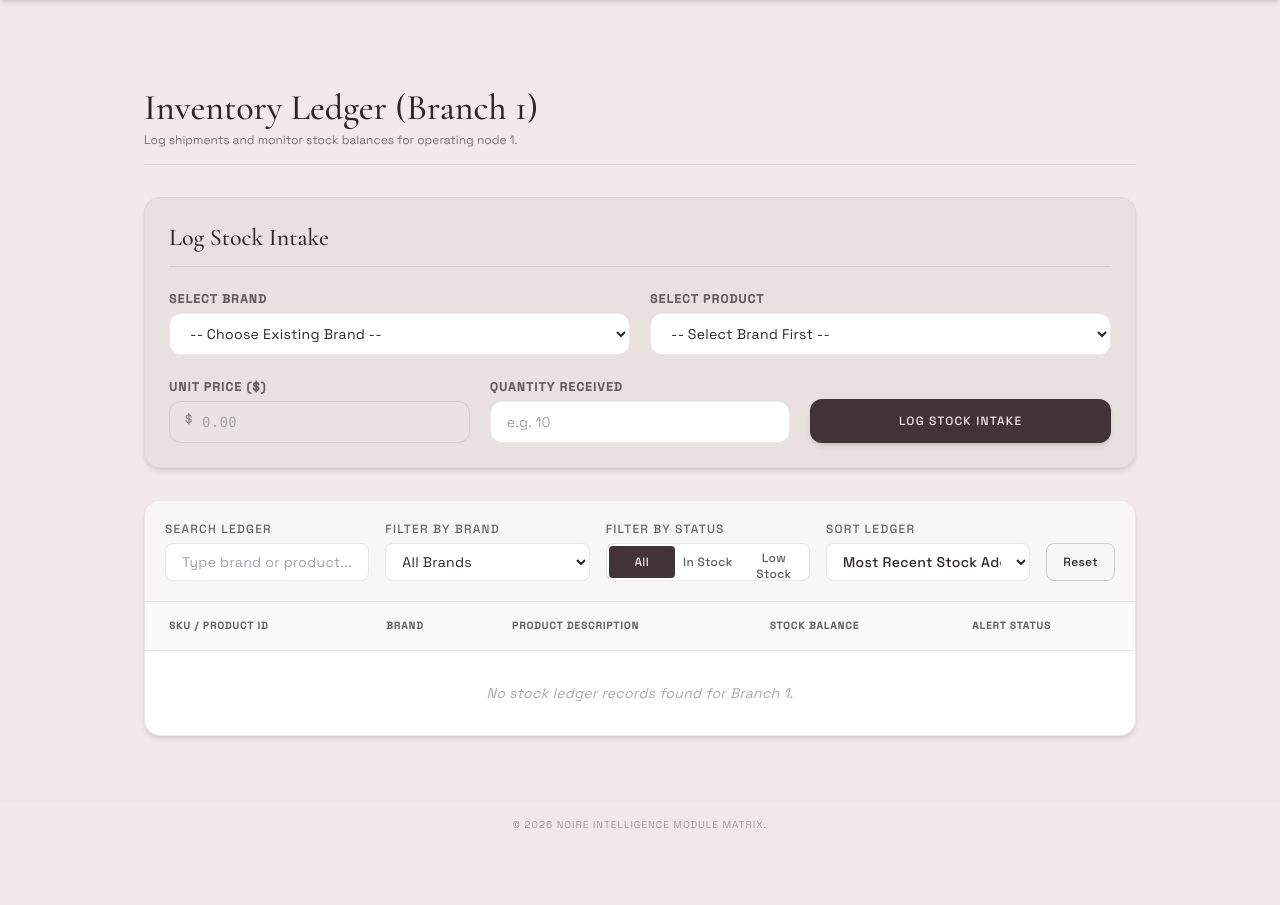
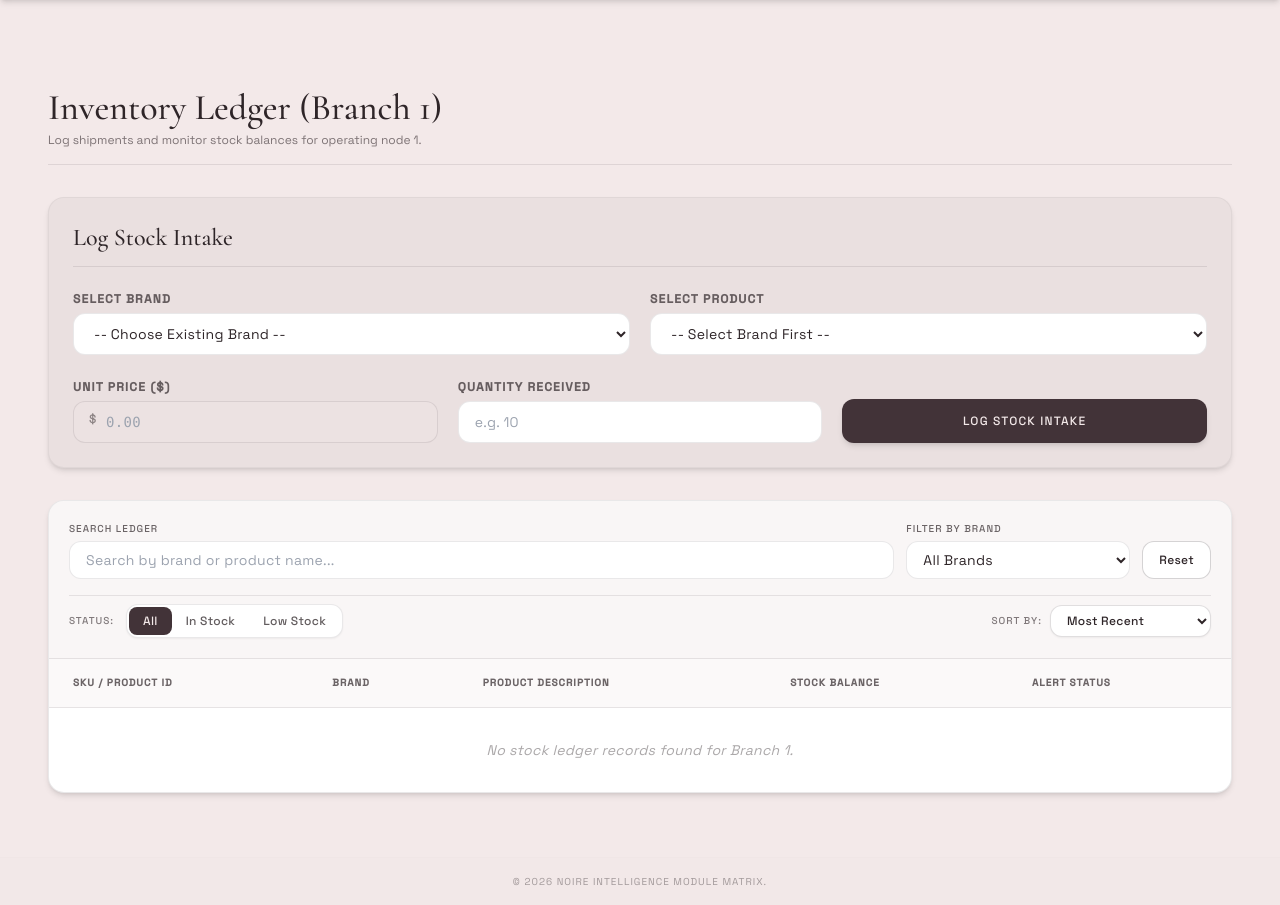
Before and after one commit to renashadahal/makeupsalesprediction, a Flask app: page /inventory in a window 1280 px wide. Shown: the part 69-974 px from the top of the page. Before the commit the page ends 897 px from the top, so only its background shows below. Run offline with Flask 3, Linux system fonts and the light colour scheme; the visitor is signed in with stand-in values (Sample User, id 1); data that the repository does not hold is empty; some libraries are stand-ins or nearby versions.

Commit message:
refactor(inventory): optimize toolbar layout into 2-tier spacious design with compact sort dropdown

```diff
--- a/templates/inventory.html
+++ b/templates/inventory.html
@@ -1,6 +1,6 @@
 {% extends "base.html" %}
 {% block content %}
-<div class="max-w-5xl mx-auto px-4 py-8 space-y-8">
+<div class="max-w-7xl mx-auto px-4 py-8 space-y-8">
 
     <div class="border-b border-noireText/10 pb-4">
         <h2 class="text-4xl text-noireText font-serif">Inventory Ledger (Branch {{ current_branch }})</h2>
@@ -55,58 +55,62 @@
 
     <div class="bg-white rounded-2xl border border-noireText/10 shadow-md overflow-hidden">
         <!-- Search, Filter & Sort Controls -->
-        <div class="p-5 border-b border-noireText/10 bg-parchment/30 flex flex-col lg:flex-row gap-4 items-stretch lg:items-end justify-between text-xs tracking-wide">
-            <div class="flex-grow grid grid-cols-1 sm:grid-cols-2 lg:grid-cols-4 gap-4">
-                <!-- 1. Search Ledger -->
-                <div class="flex flex-col gap-1.5">
-                    <label for="table_search" class="font-medium uppercase text-noireText/70 tracking-widest">Search Ledger</label>
+        <div class="p-5 border-b border-noireText/10 bg-parchment/30 space-y-4 text-xs tracking-wide">
+
+            <!-- Upper Row: Search, Brand Filter, Reset -->
+            <div class="flex flex-col md:flex-row gap-3 items-stretch md:items-end">
+                <div class="flex-grow flex flex-col gap-1">
+                    <label for="table_search" class="font-medium uppercase text-noireText/70 tracking-widest text-[10px]">Search Ledger</label>
                     <div class="relative">
-                        <input type="text" id="table_search" placeholder="Type brand or product..." class="w-full px-4 py-2 rounded-lg bg-white border border-noireText/10 text-noireText focus:outline-none focus:border-dustyRose focus:ring-1 focus:ring-dustyRose transition-all text-sm">
+                        <input type="text" id="table_search" placeholder="Search by brand or product name..." class="w-full px-4 py-2 rounded-xl bg-white border border-noireText/10 text-noireText focus:outline-none focus:border-dustyRose focus:ring-1 focus:ring-dustyRose transition-all text-sm">
                     </div>
                 </div>
 
-                <!-- 2. Filter by Brand -->
-                <div class="flex flex-col gap-1.5">
-                    <label for="table_filter_brand" class="font-medium uppercase text-noireText/70 tracking-widest">Filter by Brand</label>
-                    <select id="table_filter_brand" class="w-full px-3 py-2 rounded-lg bg-white border border-noireText/10 text-noireText focus:outline-none focus:border-dustyRose focus:ring-1 focus:ring-dustyRose transition-all text-sm">
+                <div class="w-full md:w-56 flex flex-col gap-1">
+                    <label for="table_filter_brand" class="font-medium uppercase text-noireText/70 tracking-widest text-[10px]">Filter by Brand</label>
+                    <select id="table_filter_brand" class="w-full px-3 py-2 rounded-xl bg-white border border-noireText/10 text-noireText focus:outline-none focus:border-dustyRose focus:ring-1 focus:ring-dustyRose transition-all text-sm">
                         <option value="">All Brands</option>
                     </select>
                 </div>
 
-                <!-- 3. Filter by Status (Tabs) -->
-                <div class="flex flex-col gap-1.5">
-                    <label class="font-medium uppercase text-noireText/70 tracking-widest">Filter by Status</label>
-                    <div class="flex rounded-lg border border-noireText/10 overflow-hidden bg-white p-0.5 h-[38px]">
-                        <button type="button" data-status="" class="status-tab flex-1 py-1 px-2 rounded text-center transition-all font-medium text-xs bg-deepWine text-velvet">
+                <button id="clear_filters" type="button" class="px-4 py-2 bg-white hover:bg-velvet/40 border border-noireText/20 hover:border-noireText/40 rounded-xl text-noireText transition-all font-medium text-xs flex items-center justify-center gap-1.5 h-[38px] shrink-0">
+                    Reset
+                </button>
+            </div>
+
+            <!-- Lower Row: Status Tabs & Inline Sort Control -->
+            <div class="flex flex-col sm:flex-row gap-3 sm:items-center justify-between pt-2 border-t border-noireText/10">
+                <!-- Status Tabs -->
+                <div class="flex items-center gap-2">
+                    <span class="font-medium uppercase text-noireText/60 tracking-widest text-[10px] hidden sm:inline-block mr-1">Status:</span>
+                    <div class="inline-flex rounded-xl border border-noireText/10 overflow-hidden bg-white p-0.5 h-[34px] shadow-sm">
+                        <button type="button" data-status="" class="status-tab py-1 px-3.5 rounded-lg text-center transition-all font-medium text-xs bg-deepWine text-velvet">
                             All
                         </button>
-                        <button type="button" data-status="in-stock" class="status-tab flex-1 py-1 px-2 rounded text-center transition-all font-medium text-xs hover:bg-velvet/50 text-noireText/75">
+                        <button type="button" data-status="in-stock" class="status-tab py-1 px-3.5 rounded-lg text-center transition-all font-medium text-xs hover:bg-velvet/50 text-noireText/75">
                             In Stock
                         </button>
-                        <button type="button" data-status="low" class="status-tab flex-1 py-1 px-2 rounded text-center transition-all font-medium text-xs hover:bg-velvet/50 text-noireText/75">
+                        <button type="button" data-status="low" class="status-tab py-1 px-3.5 rounded-lg text-center transition-all font-medium text-xs hover:bg-velvet/50 text-noireText/75">
                             Low Stock
                         </button>
                     </div>
                 </div>
 
-                <!-- 4. Sort Ledger Dropdown -->
-                <div class="flex flex-col gap-1.5">
-                    <label for="table_sort" class="font-medium uppercase text-noireText/70 tracking-widest">Sort Ledger</label>
-                    <select id="table_sort" class="w-full px-3 py-2 rounded-lg bg-white border border-noireText/10 text-noireText focus:outline-none focus:border-dustyRose focus:ring-1 focus:ring-dustyRose transition-all text-sm font-medium">
-                        <option value="recent">Most Recent Stock Added</option>
-                        <option value="stock-asc">Stock: Low to High (Low Stock First)</option>
-                        <option value="stock-desc">Stock: High to Low</option>
-                        <option value="product-asc">Product Name (A-Z)</option>
+                <!-- Compact Inline Sort Control -->
+                <div class="flex items-center gap-2 self-start sm:self-auto">
+                    <label for="table_sort" class="font-medium uppercase text-noireText/60 tracking-widest text-[10px] shrink-0">Sort By:</label>
+                    <select id="table_sort" class="px-3 py-1.5 rounded-xl bg-white border border-noireText/15 text-noireText focus:outline-none focus:border-dustyRose focus:ring-1 focus:ring-dustyRose transition-all text-xs font-medium cursor-pointer shadow-sm">
+                        <option value="recent">Most Recent</option>
+                        <option value="stock-asc">Low Stock on Top</option>
+                        <option value="stock-desc">High Stock on Top</option>
+                        <option value="product-asc">Product (A-Z)</option>
                         <option value="brand-asc">Brand (A-Z)</option>
-                        <option value="price-asc">Price: Low to High</option>
-                        <option value="price-desc">Price: High to Low</option>
+                        <option value="price-asc">Price (Low → High)</option>
+                        <option value="price-desc">Price (High → Low)</option>
                     </select>
                 </div>
             </div>
 
-            <button id="clear_filters" type="button" class="px-4 py-2 border border-noireText/20 hover:border-noireText/40 rounded-lg text-noireText hover:bg-velvet/20 transition-all font-medium text-xs flex items-center justify-center gap-1.5 h-[38px] self-end">
-                Reset
-            </button>
         </div>
 
         <div class="overflow-x-auto w-full">
```
Also changed, not shown: tests/test_app.py (+2 -2 lines).
